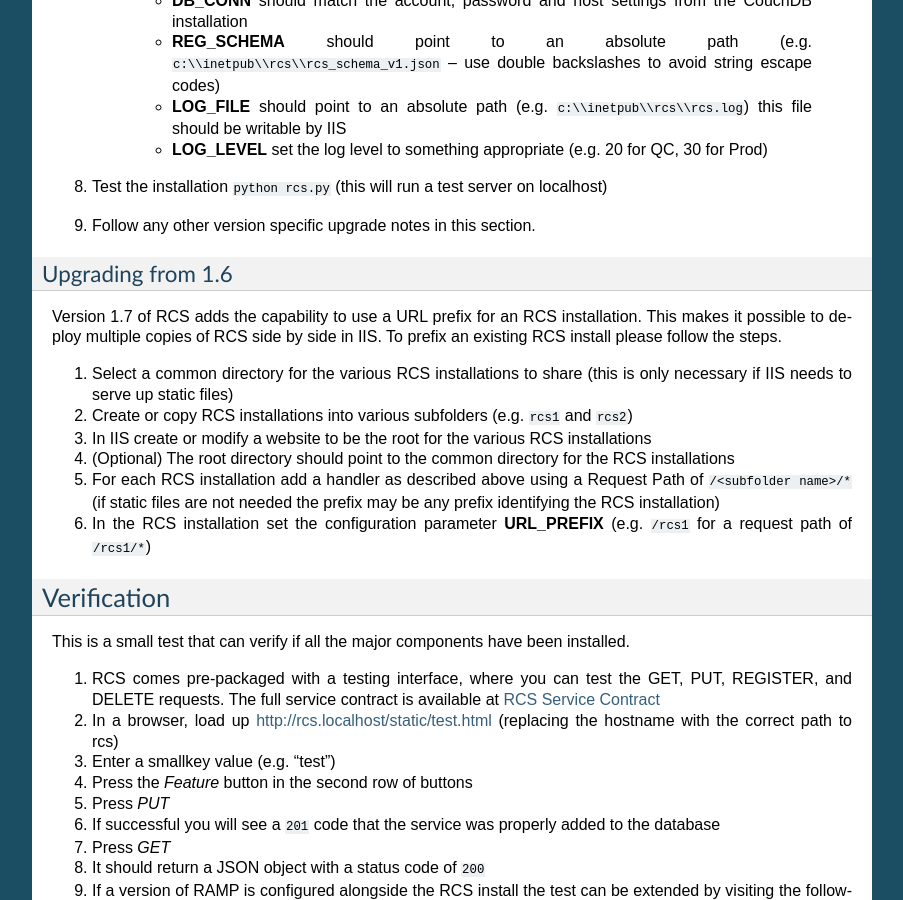
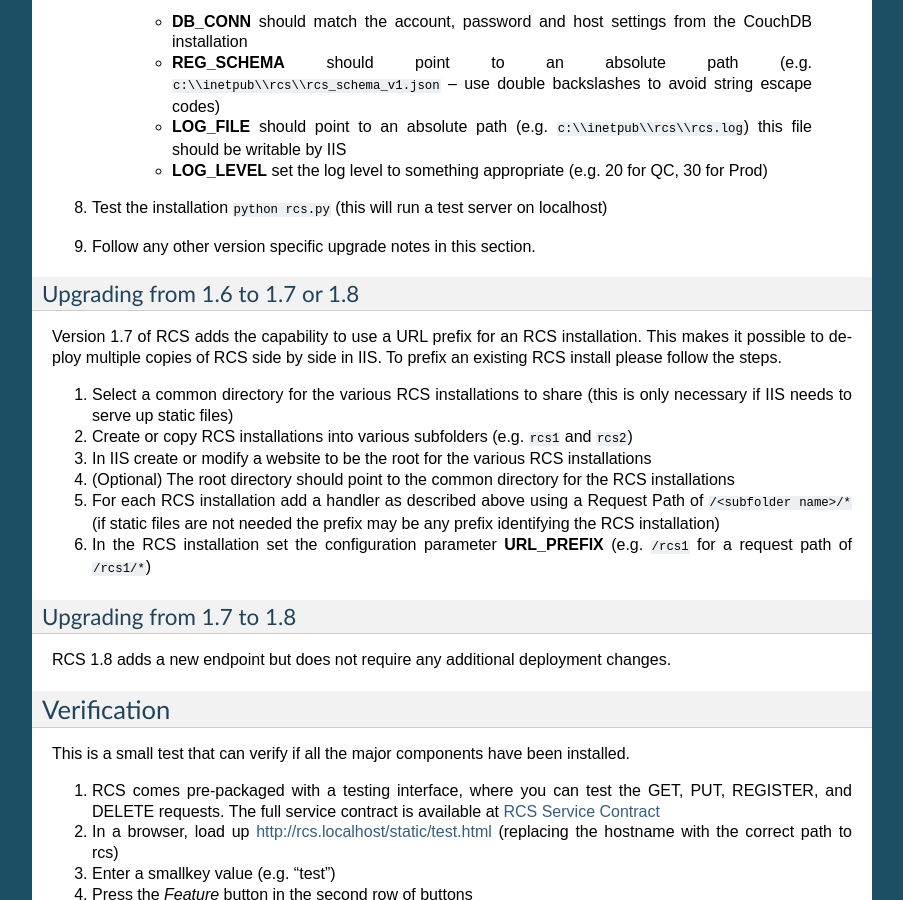
Before and after one commit to fgpv-vpgf/rcs, a Sphinx documentation site: the page built from docs/admin/deployment.rst, in a window 1280 px wide and 900 px high, scrolled down 2741 px. Shown: the whole window, without its empty margins (198-1101 px from the left). Built offline with Sphinx 7.4.7, drawn with Linux system fonts in a browser that asks for light colours; some of the changed text lies outside the part shown.

Commit message:
new deployment notes; fix typos

```diff
--- a/docs/admin/deployment.rst
+++ b/docs/admin/deployment.rst
@@ -125,8 +126,8 @@ The following steps can be used in lieu of :ref:`pyvenvconfig` :
 #. Test the installation ``python rcs.py`` (this will run a test server on localhost)
 #. Follow any other version specific upgrade notes in this section.
 
-Upgrading from 1.6
-^^^^^^^^^^^^^^^^^^
+Upgrading from 1.6 to 1.7 or 1.8
+^^^^^^^^^^^^^^^^^^^^^^^^^^^^^^^^
 
 Version 1.7 of RCS adds the capability to use a URL prefix for an RCS
 installation.  This makes it possible to deploy multiple copies of RCS side by
@@ -144,6 +145,11 @@ side in IIS.  To prefix an existing RCS install please follow the steps.
    may be any prefix identifying the RCS installation)
 #. In the RCS installation set the configuration parameter **URL_PREFIX** (e.g.
    ``/rcs1`` for a request path of ``/rcs1/*``)
+
+Upgrading from 1.7 to 1.8
+^^^^^^^^^^^^^^^^^^^^^^^^^
+
+RCS 1.8 adds a new endpoint but does not require any additional deployment changes.
 
 Verification
 ------------
--- a/docs/service/jsonschema.rst
+++ b/docs/service/jsonschema.rst
@@ -16,7 +16,7 @@ A sample request:
 .. code-block:: javascript
 
     {
-        "version": "1.1.0",
+        "version": "1.1",
         "payload_type": "wms",
         "en": {
             "service_url": "http://wms.ess-ws.nrcan.gc.ca/wms/toporama_en",
--- a/docs/service/quickref.rst
+++ b/docs/service/quickref.rst
@@ -1,7 +1,7 @@
 Service Quick Reference
 =======================
 
-RCS currently exposes 4 REST endpoints.
+RCS currently exposes 5 REST endpoints.
 
 ========================================  ==================================================================
 Endpoint                                  Description
@@ -10,6 +10,7 @@ GET /doc/[lang]/[smallkey]                Retrieves a single configuration fragm
 GET /docs/[lang]/[smallkey]{,[smallkey]}  Retrieves multiple configuration fragments
 PUT /register/[smallkey]                  Stores a configuration fragment
 DELETE /register/[smallkey]               Deletes a configuration fragment
+POST /update/[age]                        Updates all cached fragements older than [age] days
 ========================================  ==================================================================
 
 The RAMP client is intended to call the GET driven endpoints for dynamically
```
Also changed, not shown: other parts of docs/admin/deployment.rst (+2 -1 lines).
